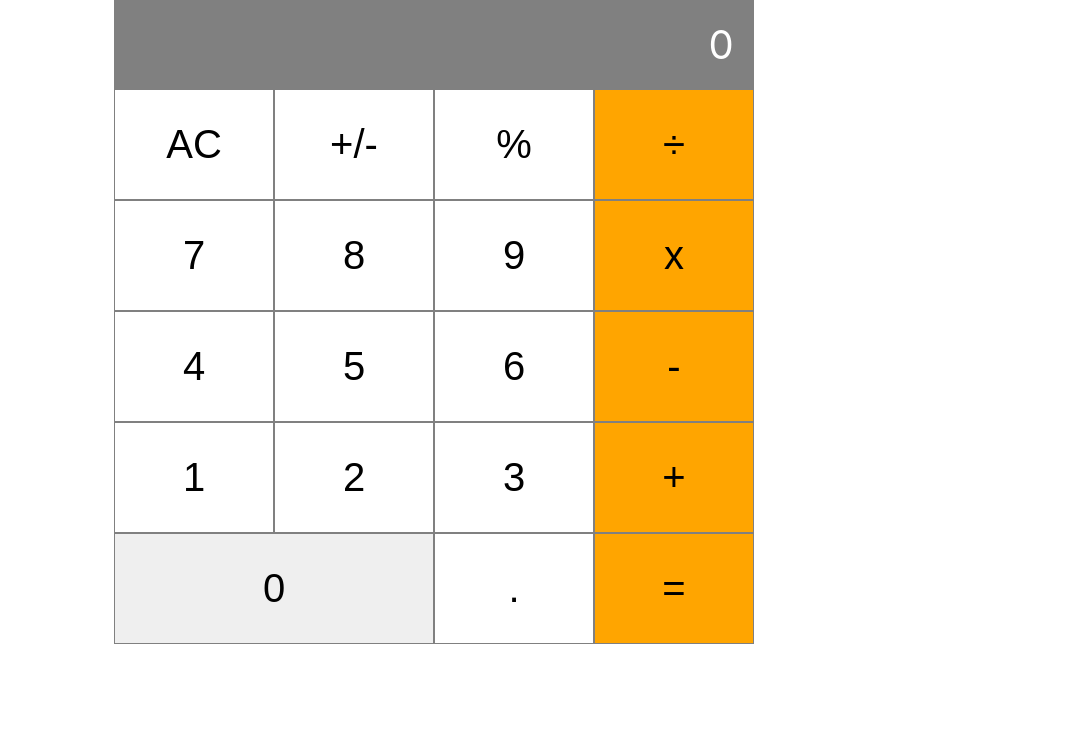
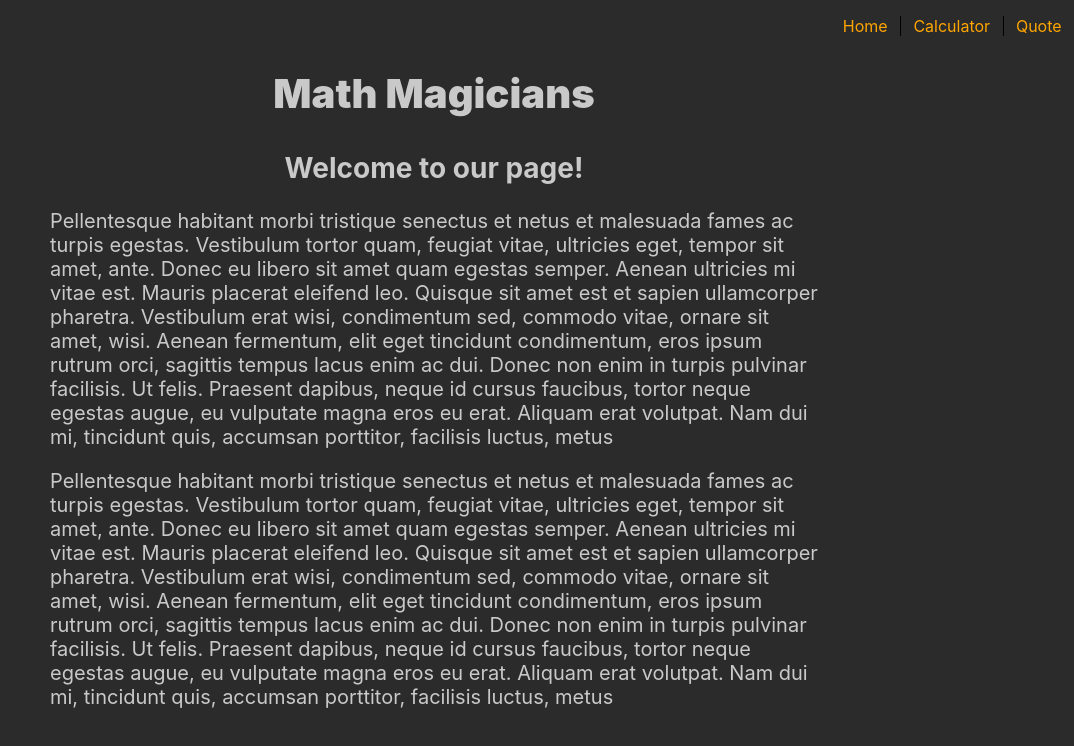
Before and after one commit to Thinus01/Math_Magicians, a React (Create React App) app: page /Home in a window 1280 px wide. Shown: the top 746 px of the page, without its empty margins (206-1280 px from the left). Built offline with nearby package versions, Linux system fonts and the light colour scheme.

Commit message:
Add home and quote pages

```diff
--- a/package.json
+++ b/package.json
@@ -10,6 +10,7 @@
     "prop-types": "^15.8.1",
     "react": "^18.2.0",
     "react-dom": "^18.2.0",
+    "react-router-dom": "^6.8.0",
     "react-scripts": "5.0.1",
     "web-vitals": "^2.1.4"
   },
--- a/src/App.css
+++ b/src/App.css
@@ -1,10 +1,50 @@
 .App {
   text-align: center;
 }
+body {
+  background-color: rgb(43, 43, 43);
+  color: rgb(201, 201, 201);
+}
 
-.App-logo {
-  height: 40vmin;
-  pointer-events: none;
+#UL {
+  text-align: right;
+}
+
+#UL li {
+  display: inline;
+}
+
+.Li {
+  padding-right: 1%;
+}
+
+#CalcLi {
+  padding: 0 1% 0 1%;
+  border-left: solid 1px black;
+  border-right: solid 1px black;
+  margin-right: 1%;
+}
+
+#MMh1 {
+  font-weight: 900;
+  font-size: 40px;
+  text-align: center;
+}
+
+.SubHead {
+  text-align: center;
+  font-size: 28px;
+}
+
+.Lorem {
+  width: 60%;
+  padding-left: 20%;
+  font-size: 20px;
+}
+
+a {
+  color: orange;
+  text-decoration: none;
 }
 
 @media (prefers-reduced-motion: no-preference) {
--- a/src/App.js
+++ b/src/App.js
@@ -1,14 +1,29 @@
 import './App.css';
 import './components/style.css';
 import React, { PureComponent } from 'react';
+import { Route, Routes, Link } from 'react-router-dom';
 import Calculate from './components/Calculator';
+import Home from './components/home';
+import Quote from './components/quote';
 
 class App extends PureComponent {
   render() {
     return (
-      <div>
-        <Calculate />
-      </div>
+      <>
+        <nav>
+          <ul id="UL">
+            <li className="Li"><Link to="/Home">Home</Link></li>
+            <li className="Li" id="CalcLi"><Link to="/Calculate">Calculator</Link></li>
+            <li className="Li"><Link to="/Quote">Quote</Link></li>
+          </ul>
+          <h1 id="MMh1">Math Magicians</h1>
+        </nav>
+        <Routes>
+          <Route path="/Home" element={<Home />} />
+          <Route path="/Calculate" element={<Calculate />} />
+          <Route path="/Quote" element={<Quote />} />
+        </Routes>
+      </>
     );
   }
 }
--- a/src/components/Calculator.js
+++ b/src/components/Calculator.js
@@ -31,6 +31,8 @@ const Calculate = () => {
     setter(result);
   };
   return (
+    <>
+      <h2 className="SubHead">Lets do some math!</h2>
       <section>
         <div className="Container">
           <div className="Result">
@@ -63,6 +65,8 @@ const Calculate = () => {
           </div>
         </div>
       </section>
+    </>
+
   );
 };
 
--- /dev/null
+++ b/src/components/home.js
@@ -0,0 +1,33 @@
+const Home = () => (
+  <section>
+    <h2 className="SubHead">Welcome to our page!</h2>
+    <p className="Lorem">
+      Pellentesque habitant morbi tristique senectus et netus et malesuada fames ac turpis egestas.
+      Vestibulum tortor quam, feugiat vitae, ultricies eget, tempor sit amet, ante.
+      Donec eu libero sit amet quam egestas semper. Aenean ultricies mi vitae est.
+      Mauris placerat eleifend leo. Quisque sit amet est et sapien ullamcorper pharetra.
+      Vestibulum erat wisi, condimentum sed, commodo vitae, ornare sit amet, wisi.
+      Aenean fermentum, elit eget tincidunt condimentum, eros ipsum rutrum orci,
+      sagittis tempus lacus enim ac dui.
+      Donec non enim in turpis pulvinar facilisis.
+      Ut felis. Praesent dapibus, neque id cursus faucibus, tortor neque egestas augue,
+      eu vulputate magna eros eu erat.
+      Aliquam erat volutpat. Nam dui mi, tincidunt quis, accumsan porttitor, facilisis luctus, metus
+    </p>
+    <p className="Lorem">
+      Pellentesque habitant morbi tristique senectus et netus et malesuada fames ac turpis egestas.
+      Vestibulum tortor quam, feugiat vitae, ultricies eget, tempor sit amet, ante.
+      Donec eu libero sit amet quam egestas semper. Aenean ultricies mi vitae est.
+      Mauris placerat eleifend leo. Quisque sit amet est et sapien ullamcorper pharetra.
+      Vestibulum erat wisi, condimentum sed, commodo vitae, ornare sit amet, wisi.
+      Aenean fermentum, elit eget tincidunt condimentum, eros ipsum rutrum orci,
+      sagittis tempus lacus enim ac dui.
+      Donec non enim in turpis pulvinar facilisis.
+      Ut felis. Praesent dapibus, neque id cursus faucibus, tortor neque egestas augue,
+      eu vulputate magna eros eu erat.
+      Aliquam erat volutpat. Nam dui mi, tincidunt quis, accumsan porttitor, facilisis luctus, metus
+    </p>
+  </section>
+);
+
+export default Home;
--- /dev/null
+++ b/src/components/quote.js
@@ -0,0 +1,11 @@
+const Quote = () => (
+  <section>
+    <h2 className="SubHead">Quote of the day!</h2>
+    <p className="Lorem">
+      Mathematics is not about numbers, equations, computations,
+      or algorithms: its is about understanding. - William Paul Thurston
+    </p>
+  </section>
+);
+
+export default Quote;
--- a/src/index.js
+++ b/src/index.js
@@ -1,11 +1,12 @@
 import React from 'react';
 import ReactDOM from 'react-dom/client';
 import './index.css';
+import { BrowserRouter } from 'react-router-dom';
 import App from './App';
 
 const root = ReactDOM.createRoot(document.getElementById('root'));
 root.render(
   <React.StrictMode>
-    <App />
+    <BrowserRouter><App /></BrowserRouter>
   </React.StrictMode>,
 );
```
Also changed, not shown: 1 other file (tests, documents, lock files or other folders). Lines whose indentation alone changed are shown as unchanged.
